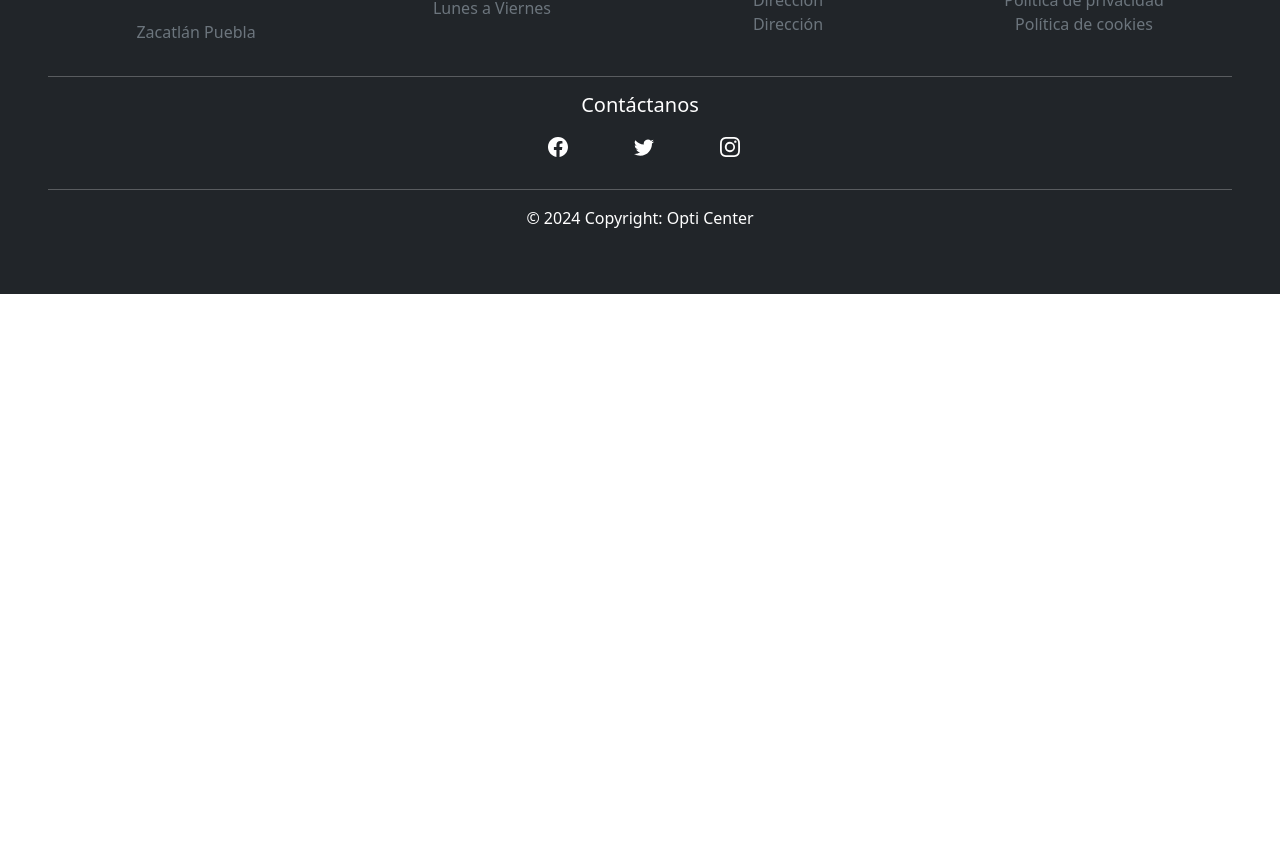
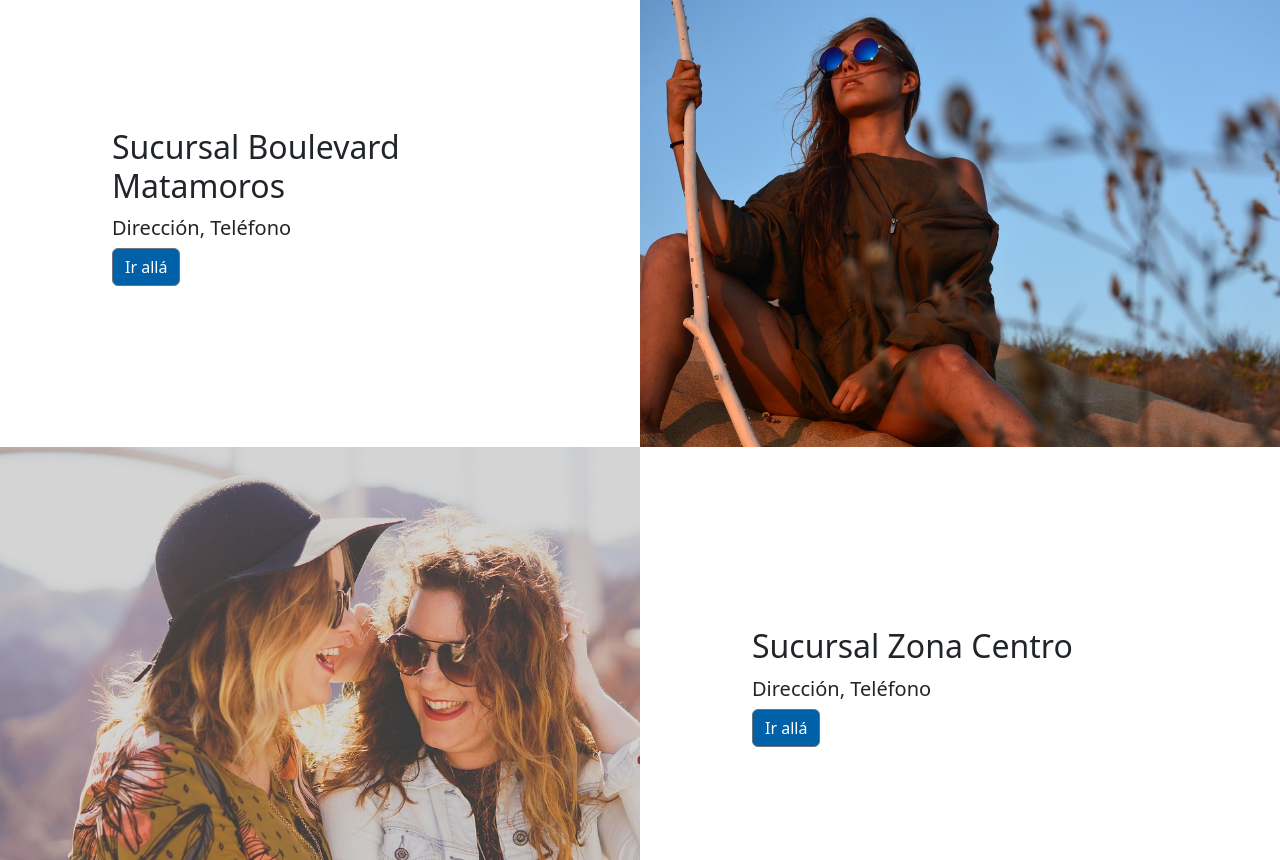
Before and after one commit to MeliBis/opticenter, a React (Vite) app: page /contacto in a window 1280 px wide. Shown: the part 240-1100 px from the top of the page. Before the commit the page ends 800 px from the top, so only its background shows below. Built offline with nearby package versions, Linux system fonts and the light colour scheme.

Commit message:
se agrega pagina de contacto

```diff
--- a/index.html
+++ b/index.html
@@ -2,7 +2,7 @@
 <html lang="en">
   <head>
     <meta charset="UTF-8" />
-    <link rel="icon" type="image/svg+xml" href="/vite.svg" />
+    <link rel="icon" type="image/svg+xml" href="./src/assets/logo/logo-hed.jpg" />
     <meta name="viewport" content="width=device-width, initial-scale=1.0" />
     <title>Opti Center</title>
   </head>
--- /dev/null
+++ b/src/Components/Contact/Contact.jsx
@@ -0,0 +1,53 @@
+const Contact = () => {
+  return (
+    <section className="showcase">
+        <h2 className="text-center margin mb-3 fw-bold">Contactáme</h2>
+        <h4 className="text-center mb-5">Descubre el mundo con claridad</h4>
+
+      <div className="container-fluid p-0">
+        <div className="row g-0">
+          <div
+            className="col-lg-6 order-lg-2 text-white showcase-img firs-section-img"
+
+          />
+          <div className="col-lg-6 order-lg-1 my-auto showcase-text">
+            <h2>Sucursal Boulevard Matamoros</h2>
+            <p className="lead mb-0">
+             Dirección, Teléfono <br/>
+             <button className="btn btn-secondary">Ir allá</button>
+            </p>
+          </div>
+        </div>
+        <div className="row g-0">
+          <div
+            className="col-lg-6 text-white showcase-img second-section-img"
+
+          />
+          <div className="col-lg-6 my-auto showcase-text">
+            <h2>Sucursal Zona Centro</h2>
+            <p className="lead mb-0">
+            Dirección, Teléfono <br/>
+            <button className="btn btn-secondary">Ir allá</button>
+            </p>
+          </div>
+        </div>
+        <div className="row g-0">
+          <div
+            className="col-lg-6 order-lg-2 text-white showcase-img third-section-img"
+
+          />
+          <div className="col-lg-6 order-lg-1 my-auto showcase-text">
+            <h2>Extra</h2>
+            <p className="lead mb-0">
+           extra
+            </p>
+            <br/>
+            <button className="btn btn-secondary">Ir allá</button>
+          </div>
+        </div>
+      </div>
+    </section>
+  );
+};
+
+export default Contact;
--- a/src/Components/Pages/ContactPage.jsx
+++ b/src/Components/Pages/ContactPage.jsx
@@ -1,7 +1,11 @@
+import Contact from "../Contact/Contact"
 
 const ContactPage = () => {
   return (
-    <div>ContactPage</div>
+    <div>
+      <Contact/>
+
+    </div>
   )
 }
 
--- a/src/index.css
+++ b/src/index.css
@@ -4,6 +4,7 @@
     --main-color:#0061A9;
     --second-color:;
     --acento:;
+    --white:#fff;
 }
 
 .btn-general{
@@ -12,11 +13,43 @@
 
     cursor: pointer;
 }
+.btn-secondary{
+  background-color: var(--main-color);
+  margin-top: 5px;
+}
+.btn-secondary:hover {
+background-color: var(--white);
+border: 2px solid var(--main-color) ;
+color: var(--main-color);
+}
 .margen{
     margin-top: 100px;
 }
 .contenedor_intro{
     background-color: var(--main-color);
-    color: white;
-    border: 1px solid white ;
+    color: var(--white);
+    border: 1px solid var(--white) ;
 }
+/* contacto */
+
+.showcase .showcase-text {
+    padding: 3rem;
+  }
+  .showcase .showcase-img {
+    min-height: 30rem;
+    background-size: cover;
+  }
+  @media (min-width: 768px) {
+    .showcase .showcase-text {
+      padding: 7rem;
+    }
+  }
+.firs-section-img{
+    background-image: url("./assets/gallery/6.jpg");
+}
+.second-section-img{
+    background-image: url("./assets/gallery/5.jpg");
+}
+.third-section-img{
+    background-image: url("./assets/gallery/4.jpg");
+}
```
Also changed, not shown: src/assets/logo/logo-hed.jpg (added).
